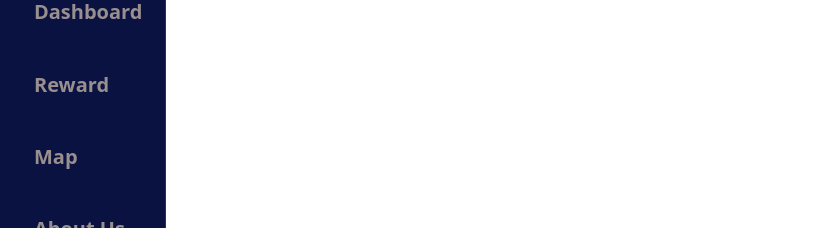
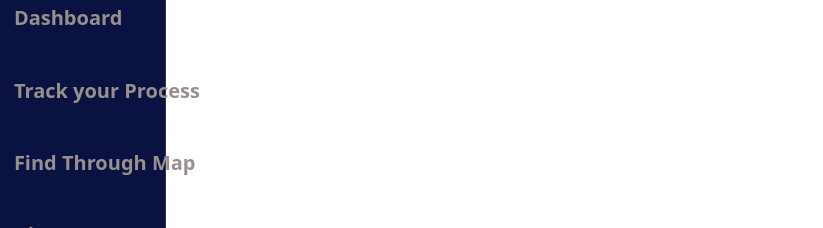
Before and after one commit to VARUN250301/Code_Rizz, a React (Create React App) app in the folder Frontend/: page /chat in a window 1280 px wide. Shown: the part 432-660 px from the top of the page, without its empty margins (0-823 px from the left). Built offline with nearby package versions, Linux system fonts and the light colour scheme; no server answers; the database is empty; what google-maps-react would draw is missing.

Commit message:
name change

```diff
--- a/Frontend/src/components/Navbar/MenuItems.js
+++ b/Frontend/src/components/Navbar/MenuItems.js
@@ -31,14 +31,14 @@ export const MenuItems = [
   },
 
   {
-    title: "Reward",
+    title: "Track your Process",
     url: "/rewards",
     cName: "nav-links",
     icon: "fa-solid fa-sack-dollar",
   },
 
   {
-    title: "Map",
+    title: "Find Through Map",
     url: "/maps",
     cName: "nav-links",
     icon: "fa-solid fa-sack-dollar",
@@ -56,11 +56,4 @@ export const MenuItems = [
     cName: "nav-links",
     icon: "fa-solid fa-info-dollar",
   },
-
-  {
-    title: "Learn",
-    url: "/CSRComplianceEducation",
-    cName: "nav-links",
-    icon: "fa-solid fa-info-dollar",
-  },
 ];
```
